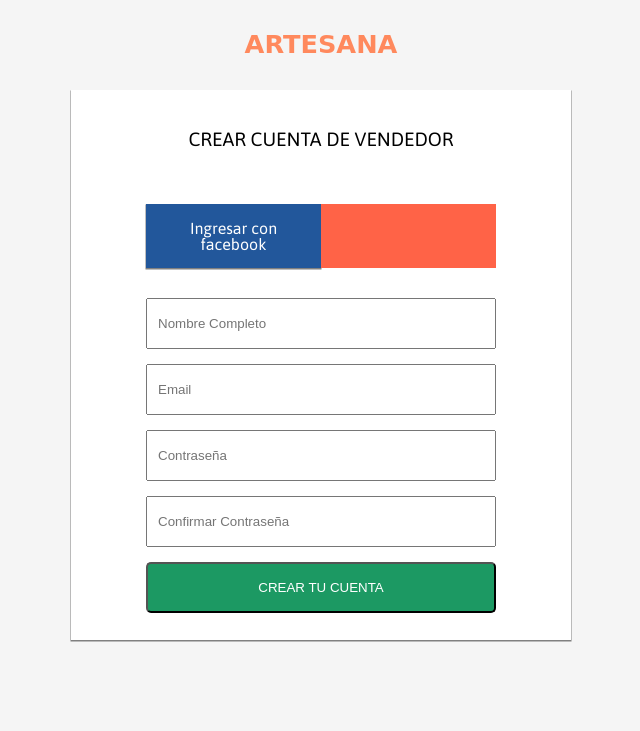
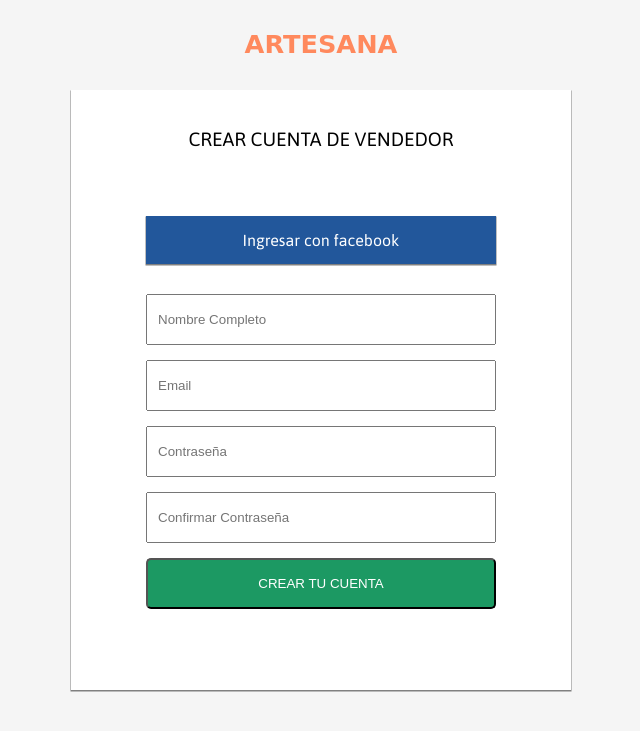
Before and after one commit to javierbull/projectld2d, a PHP site: page /form_art.html in a window 1280 px wide. Shown: the top 731 px of the page, without its empty margins (319-959 px from the left). Run offline with PHP 8.4, Linux system fonts and the light colour scheme; some libraries are stand-ins or nearby versions; some web fonts are replaced.

Commit message:
form art

```diff
--- a/css/main.css
+++ b/css/main.css
@@ -658,7 +658,7 @@ z-index: 100;
   .block-form {
     background: #fff;
     width: 500px;
-    height: 550px;
+    height: 600px;
     margin-left: auto;
     margin-right: auto;
     margin-bottom: 40px;
@@ -676,20 +676,22 @@ z-index: 100;
     box-sizing: border-box;
   }
 
-  .user{
-    background: tomato;
+  .user {
+    display: inline-block;
     display: block;
     width: 350px;
     padding: 16px 10px;
-    margin-top: 15px;
     margin-left: auto;
     margin-right: auto;
-    margin-bottom: 15px;
     box-sizing: border-box;
   }
 
+  #loginfacebook:hover {
+    background-color: #0060CA;
+  }
 
   #loginfacebook{
+      display: inline-block;
       color: #fff;
       width: 350px;
       padding: 16px 10px;
@@ -705,13 +707,12 @@ z-index: 100;
       transition: all 0.3s ease-in-out;
   }
 
-  #loginfacebook:hover {
-    background-color: #0060CA;
-  }
+
 
   #logoutfacebook{
+    display: inline-block;
     color: #fff;
-    width: 350px;
+    width: 100%;
     padding: 16px 10px;
     margin-top: 15px;
     margin-left: auto;
@@ -735,13 +736,12 @@ z-index: 100;
     color: black;
     font-size: 1.2rem;
     text-align: center;
-    padding: 40px;
+    padding-top: 40px;
+    padding-bottom: 20px;
   }
 
   .btns_login {
 
-    display: flex;
-    justify-content: space-between;
     margin-left: 75px;
     margin-right: 75px;
   }
--- a/form_art.html
+++ b/form_art.html
@@ -19,8 +19,9 @@
   <div class="block-form">
     <h2 class="form_title">Crear cuenta de vendedor</h2>
     <div class="btns_login">
+      <div id="user" class="user"></div>
       <a class="facebook-button" id="loginfacebook">Ingresar con facebook</a>
-      <div id="user" class="user"></div>
+
       <a class="facebook-button" id="logoutfacebook">Cerrar sesión</a>
     </div>
     <form class="form" action="index.html" method="post" onsubmit="return validar()">
```
